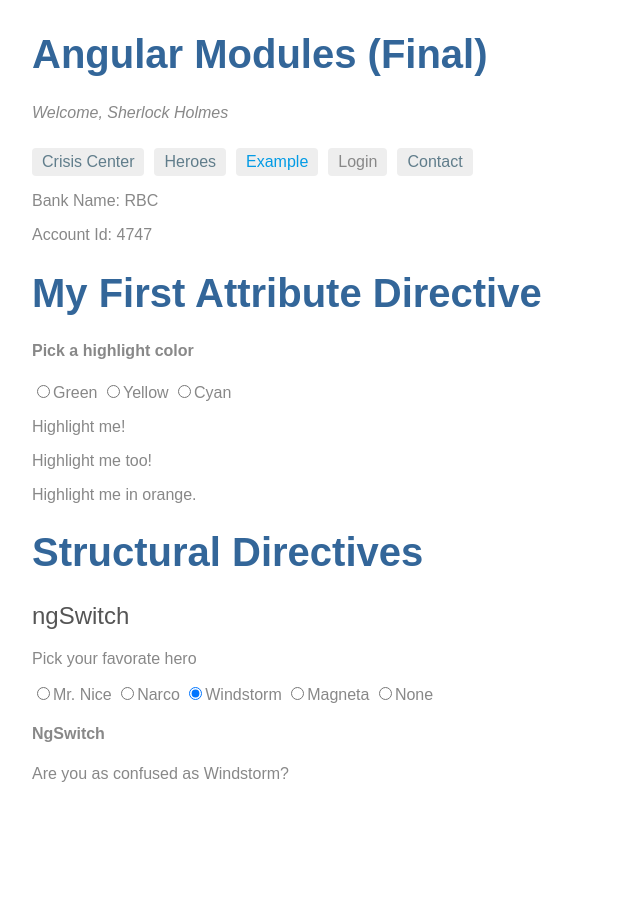
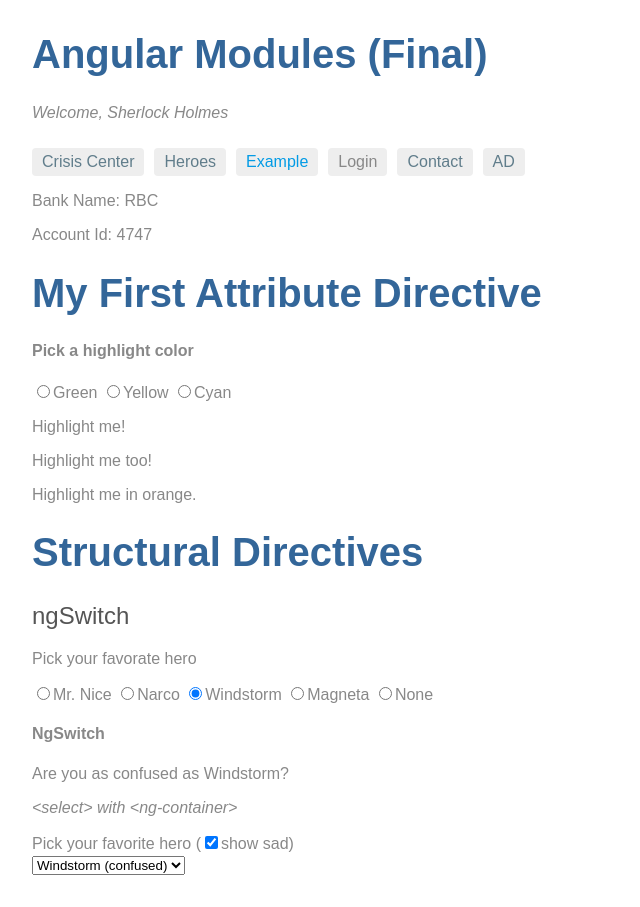
Before and after one commit to ZhangZongkun/my-router, an Angular app: page /example in a window 1280 px wide. Shown: the whole page, without its empty margins (0-640 px from the left). Before the commit the page ends 815 px from the top, so only its background shows below. Built offline with nearby package versions, Linux system fonts and the light colour scheme.

Commit message:
增加ng-container & 增加AdModule

```diff
--- /dev/null
+++ b/src/app/ad/ad.component.ts
@@ -0,0 +1,9 @@
+import { Component } from '@angular/core';
+
+@Component({
+  template: `
+    <h1>AD</h1>
+  `
+})
+export class AdComponent {
+}
--- a/src/app/app-routing.module.ts
+++ b/src/app/app-routing.module.ts
@@ -7,6 +7,7 @@ const appRoutes: Routes = [
   {path: 'crisis', loadChildren: 'app/crisis/crisis.module#CrisisModule'},
   {path: 'contact', loadChildren: 'app/contact/contact.module#ContactModule'},
   {path: 'example', loadChildren: 'app/example/example.module#ExampleModule'},
+  {path: 'ad', loadChildren: 'app/ad/ad.module#AdModule'},
   {path: '**', component: PageNotFoundComponent}
 ];
 
--- a/src/app/app.component.html
+++ b/src/app/app.component.html
@@ -6,5 +6,6 @@
   <a routerLink="/example" routerLinkActive="active">Example</a>
   <a>Login</a>
   <a routerLink="/contact" routerLinkActive="active">Contact</a>
+  <a routerLink="/ad" routerLinkActive="active">AD</a>
 </nav>
 <router-outlet></router-outlet>
--- a/src/app/example/example.component.html
+++ b/src/app/example/example.component.html
@@ -30,3 +30,16 @@
   <app-confused-hero *ngSwitchCase="'confused'" [hero]="hero"></app-confused-hero>
   <app-unknown-hero *ngSwitchDefault [hero]="hero"></app-unknown-hero>
 </div>
+
+<p><i>&lt;select&gt; with &lt;ng-container&gt;</i></p>
+<div>
+  Pick your favorite hero
+  (<label><input type="checkbox" checked (click)="showSad = !showSad">show sad</label>)
+</div>
+<select [(ngModel)]="hero">
+  <ng-container *ngFor="let h of heroes">
+    <ng-container *ngIf="showSad || h.emotion !== 'sad'">
+      <option [ngValue]="h">{{h.name}} ({{h.emotion}})</option>
+    </ng-container>
+  </ng-container>
+</select>
--- a/src/app/example/example.component.ts
+++ b/src/app/example/example.component.ts
@@ -9,6 +9,7 @@ export class ExampleComponent {
   color: string;
   heroes = heroes;
   hero = this.heroes[2];
+  showSad = true;
 
   everyFiveSeconds() {
     console.log('Every five seconds.');
```
Also changed, not shown: src/app/ad/ad-routing.module.ts (added, +13 -0 lines), src/app/ad/ad.module.ts (added, +12 -0 lines).
